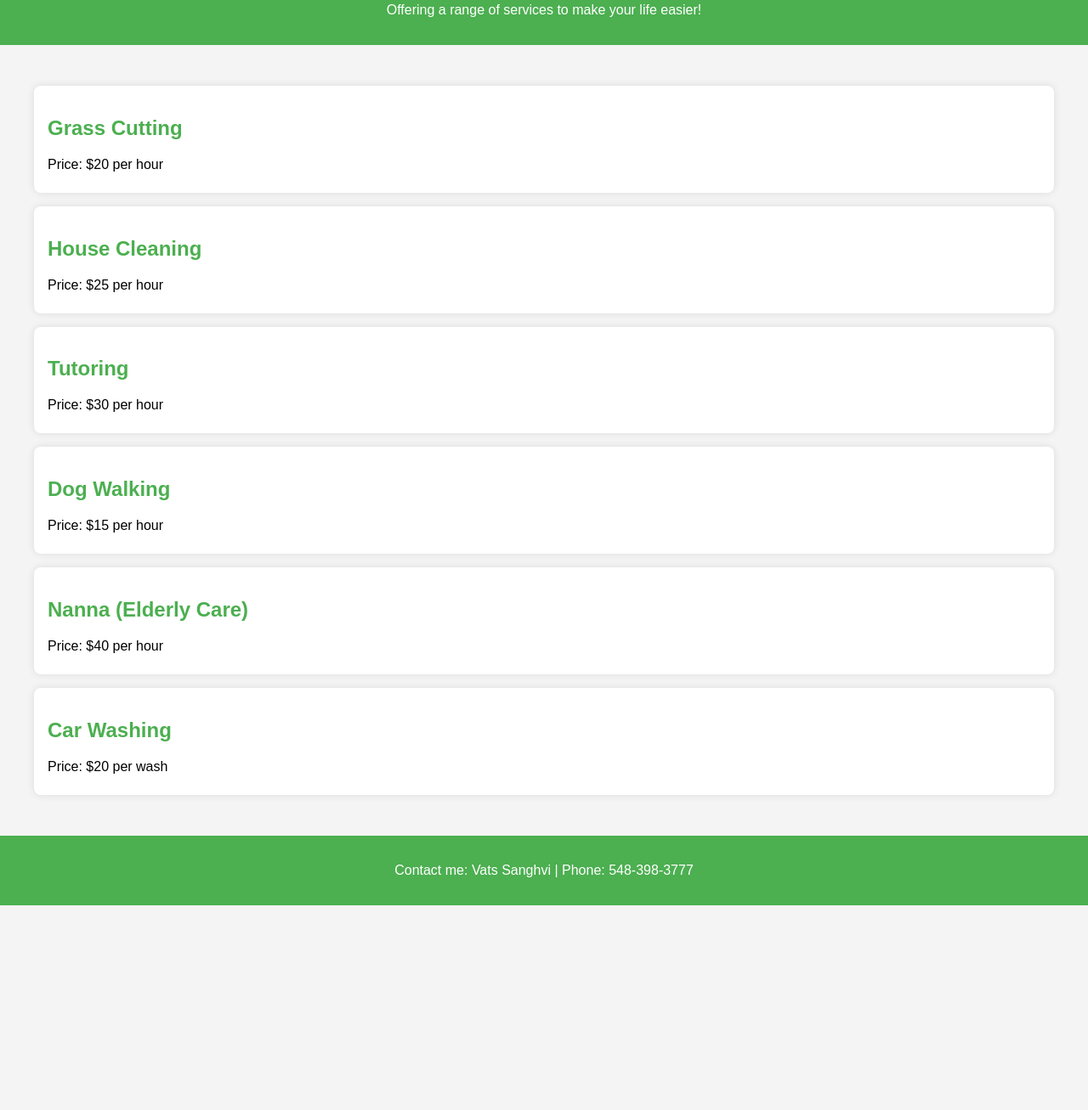
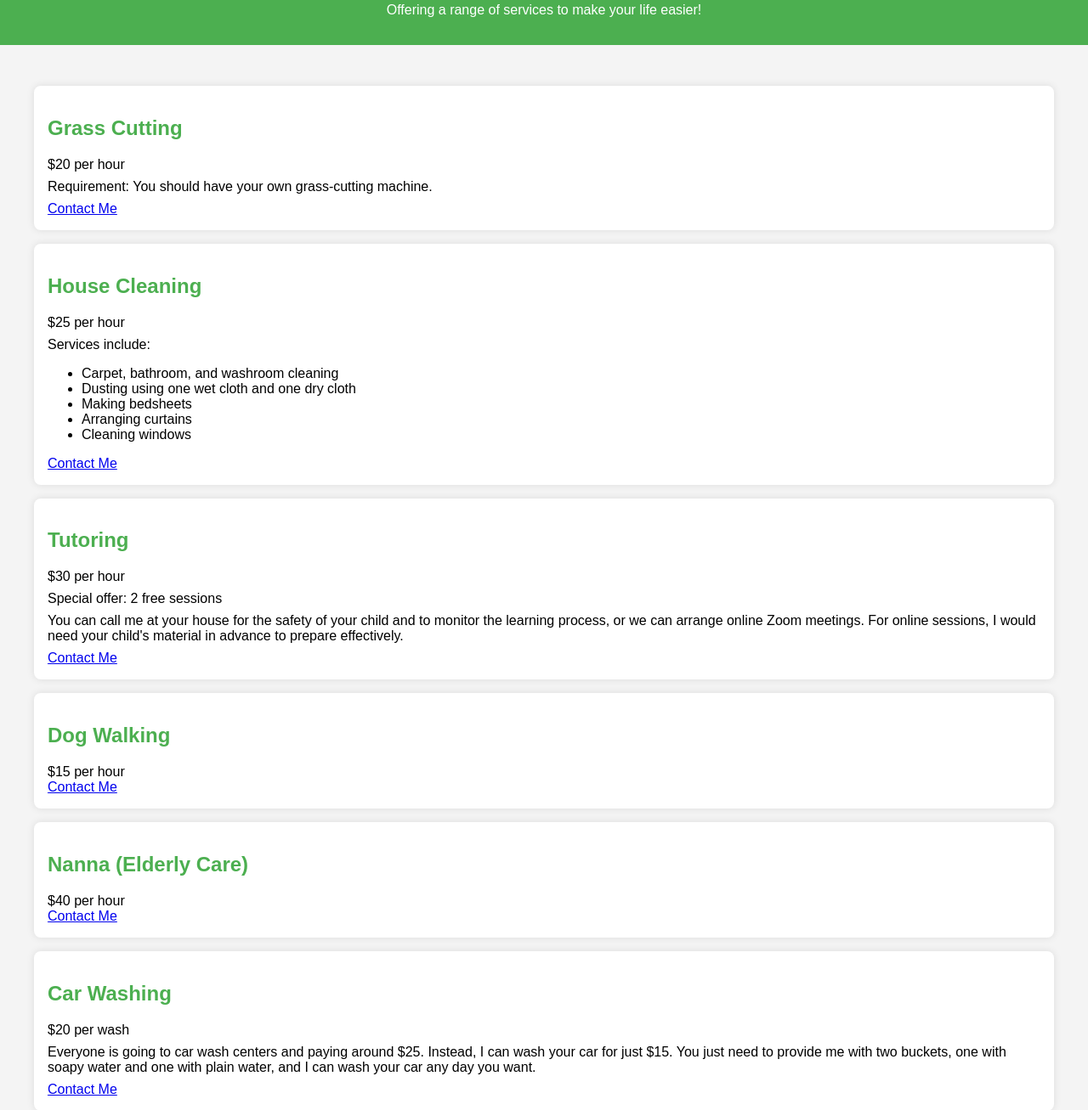
Before and after one commit to Veeats/Vats_services.github.io, a plain HTML site: page index.html in a window 1280 px wide. Shown: the part 93-1400 px from the top of the page at 85% size. Before the commit the page ends 1159 px from the top, so only its background shows below. Drawn offline with Linux system fonts and the light colour scheme.

Commit message:
Update index.html

```diff
--- a/index.html
+++ b/index.html
@@ -13,28 +13,66 @@
     </header>
     <div class="container">
         <div class="service">
+            <div class="service-header">
                 <h2>Grass Cutting</h2>
-            <p>Price: $20 per hour</p>
+                <span class="price">$20 per hour</span>
+            </div>
+            <p class="details">Requirement: You should have your own grass-cutting machine.</p>
+            <a href="tel:+15483983777" class="cta-button">Contact Me</a>
         </div>
         <div class="service">
+            <div class="service-header">
                 <h2>House Cleaning</h2>
-            <p>Price: $25 per hour</p>
+                <span class="price">$25 per hour</span>
+            </div>
+            <p class="details">Services include:</p>
+            <ul class="details">
+                <li>Carpet, bathroom, and washroom cleaning</li>
+                <li>Dusting using one wet cloth and one dry cloth</li>
+                <li>Making bedsheets</li>
+                <li>Arranging curtains</li>
+                <li>Cleaning windows</li>
+            </ul>
+            <a href="tel:+15483983777" class="cta-button">Contact Me</a>
         </div>
         <div class="service">
+            <div class="service-header">
                 <h2>Tutoring</h2>
-            <p>Price: $30 per hour</p>
+                <span class="price">$30 per hour</span>
+            </div>
+            <p class="details">Special offer: 2 free sessions</p>
+            <p class="details">
+                You can call me at your house for the safety of your child and to monitor the learning process,
+                or we can arrange online Zoom meetings. For online sessions, I would need your child's material
+                in advance to prepare effectively.
+            </p>
+            <a href="tel:+15483983777" class="cta-button">Contact Me</a>
         </div>
         <div class="service">
+            <div class="service-header">
                 <h2>Dog Walking</h2>
-            <p>Price: $15 per hour</p>
+                <span class="price">$15 per hour</span>
+            </div>
+            <a href="tel:+15483983777" class="cta-button">Contact Me</a>
         </div>
         <div class="service">
+            <div class="service-header">
                 <h2>Nanna (Elderly Care)</h2>
-            <p>Price: $40 per hour</p>
+                <span class="price">$40 per hour</span>
+            </div>
+            <a href="tel:+15483983777" class="cta-button">Contact Me</a>
         </div>
         <div class="service">
+            <div class="service-header">
                 <h2>Car Washing</h2>
-            <p>Price: $20 per wash</p>
+                <span class="price">$20 per wash</span>
+            </div>
+            <p class="details">
+                Everyone is going to car wash centers and paying around $25. Instead, I can wash your car for
+                just $15. You just need to provide me with two buckets, one with soapy water and one with
+                plain water, and I can wash your car any day you want.
+            </p>
+            <a href="tel:+15483983777" class="cta-button">Contact Me</a>
         </div>
     </div>
     <footer>
```
Lines whose indentation alone changed are shown as unchanged.
